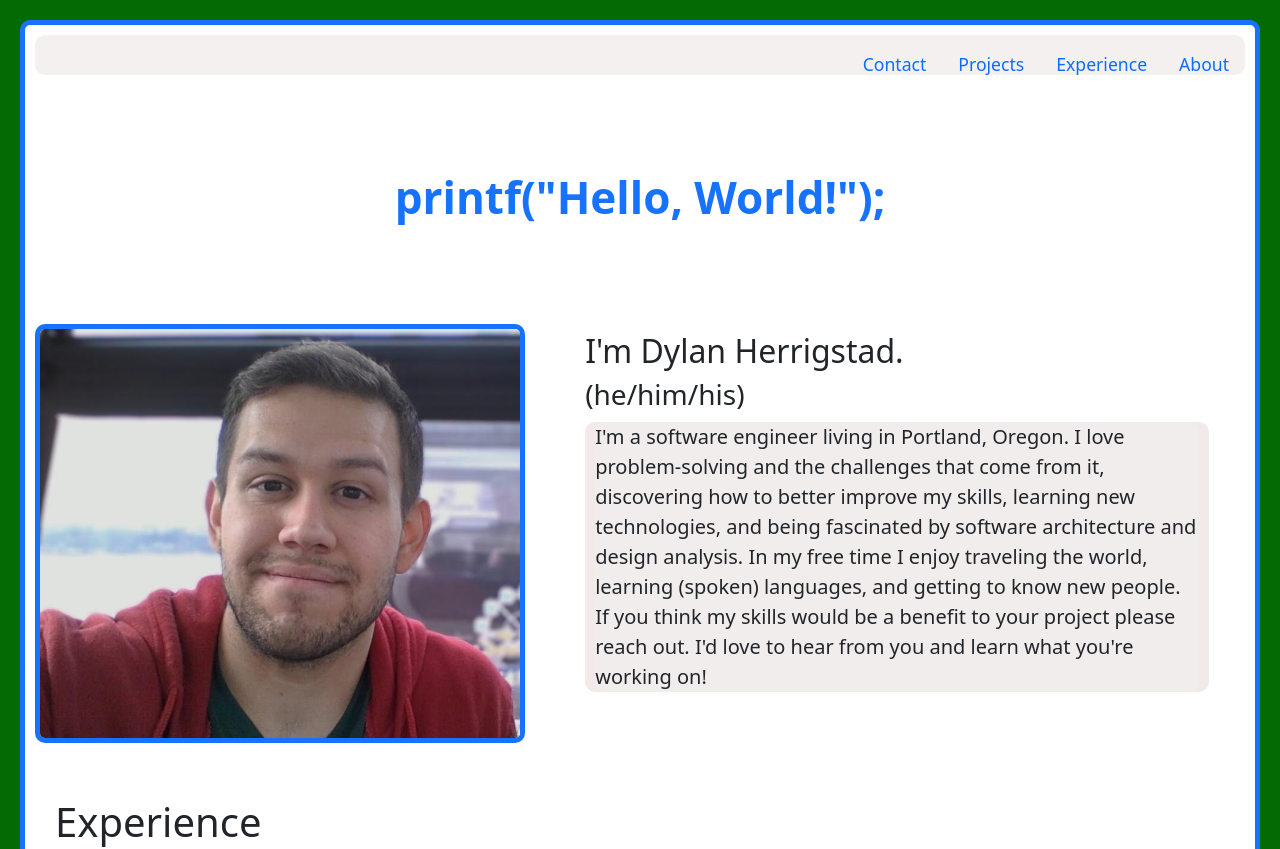
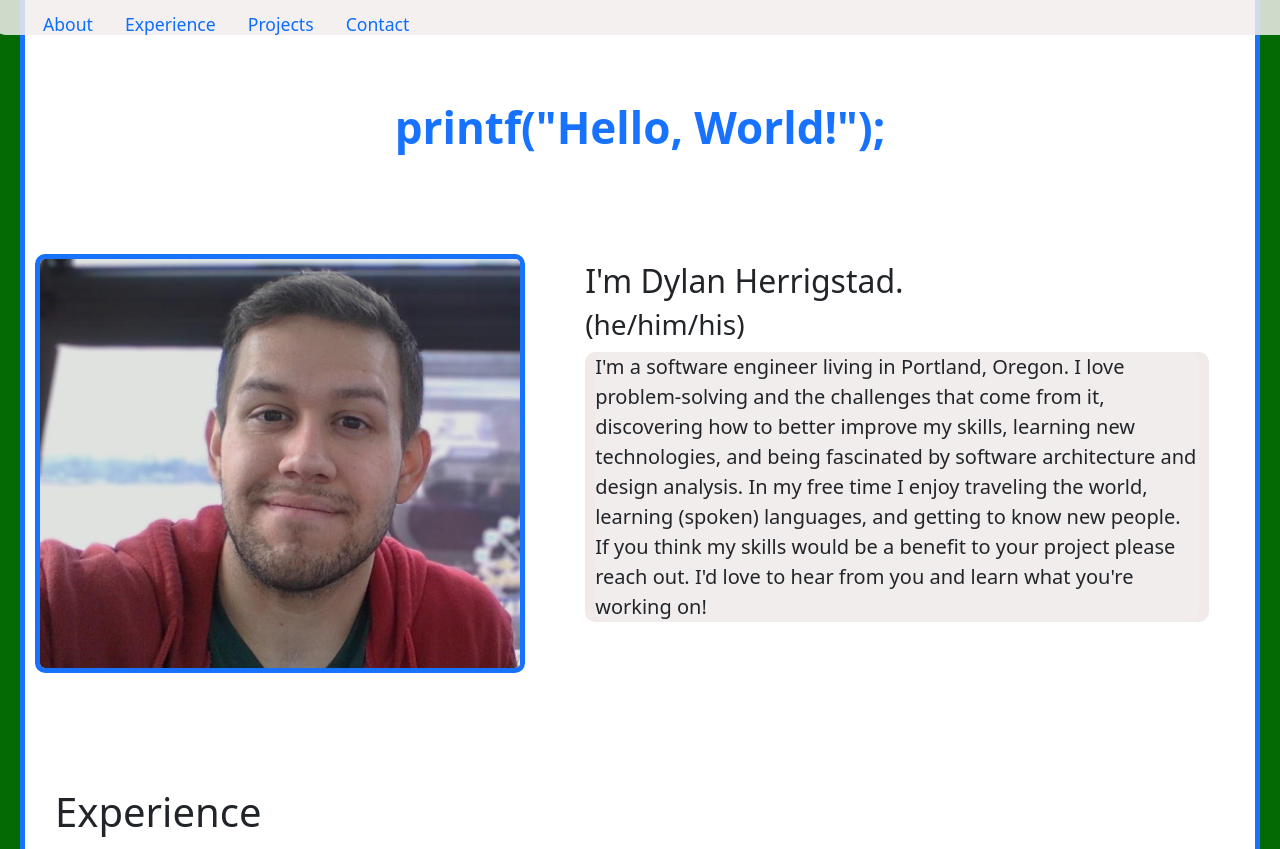
Before and after one commit to dstad418/fantastic-carnival, a plain HTML site: page index.html in a window 1280 px wide. Shown: the top 849 px of the page. Drawn offline with nearby package versions, Linux system fonts and the light colour scheme.

Commit message:
Add files via upload
Final update, and a completed website.

I saw comments from my peers about a couple errors that were made, in addition to a whole lot of criticism that I lacked a sticky navigation bar.

Minor UI fixes too, added divs between major sections so that I could skip right to the section AND see the header.

All fixed!

```diff
--- a/index.html
+++ b/index.html
@@ -12,7 +12,7 @@
     <link rel="stylesheet" href="styles.css" />
   </head>
   <body class="back-drop">
-    <div class="front-drop">
+    <div id="about" class="front-drop">
       <!------------------------  NAV BAR  ------------------------>
       <div id="NavBar" class="about-section">
         <nav
@@ -38,7 +38,7 @@
       <!------------------------  ABOUT SECTION ------------------------>
       <div class="row py-5 mt-5">
         <h1 class="intro">printf("Hello, World!");</h1>
-        <div id="about" class="col-sm-10 col-md-5">
+        <div class="col-sm-10 col-md-5">
           <img
             class="img-fluid"
             src="images/Screenshot 2023-03-11 at 1.37.45 PM.png"
@@ -62,8 +62,9 @@
           </div>
         </div>
       </div>
+      <div id="experience" class="experience-gap"></div>
       <!------------------------  EXPERIENCE SECTION ------------------------>
-      <div id="experience" class="experience-outer">
+      <div class="experience-outer">
         <h1>Experience</h1>
         <div class="experience-inner">
           <div>
@@ -100,11 +101,12 @@
           </div>
         </div>
       </div>
+      <div id="projects" class="projects-gap"></div>
       <!------------------------  PROJECTS CAROUSEL SECTION ------------------------>
       <div class="project-intro">
         <h1>Projects</h1>
       </div>
-      <div id="projects" class="carousel">
+      <div class="carousel">
         <button
           class="carousel__button carousel__button--left is-hidden"
           title="left-select"
--- a/styles.css
+++ b/styles.css
@@ -13,6 +13,7 @@
 
 .front-drop {
   margin: 20px;
+  margin-top: -40px;
   border-radius: 10px;
   padding: 10px;
   background-color: var(--white);
@@ -23,20 +24,22 @@
 .navbar {
   border-radius: 10px;
   display: flex;
-  padding-left: 0;
-  margin-top: 0;
   justify-content: end;
+  position: fixed;
+  margin-left: -40px;
+  margin-top: 20px;
   margin-bottom: 0;
   margin-right: 20px;
-  width: 100%;
+  width: 120%;
   height: 5vh;
   list-style: none;
   font-size: 1.1em;
+  z-index: 999;
 }
 
 .nav-list {
   display: inline;
-  float: right;
+  float: left;
   color: var(--blue);
 }
 
@@ -51,6 +54,7 @@
   margin-bottom: 100px;
   text-align: center;
   font-weight: bold;
+  padding-top: 30px;
 }
 
 .img-fluid {
@@ -79,6 +83,11 @@
   margin: 10px;
 }
 
+.experience-gap {
+  padding-top: 20px;
+  padding-bottom: 40px;
+}
+
 .experience-outer {
   padding-left: 20px;
 }
@@ -97,6 +106,12 @@
 }
 
 /*----------------------PROJECT SECTION--------------------*/
+
+.projects-gap {
+  padding-top: 10px;
+  padding-bottom: 10px;
+}
+
 .project-intro {
   padding-top: 60px;
   padding-left: 20px;
@@ -228,6 +243,8 @@
 
 .contact-block {
   padding: 20px;
+  padding-left: 10%;
+  padding-right: 10%;
 }
 
 .jumbotron {
```
